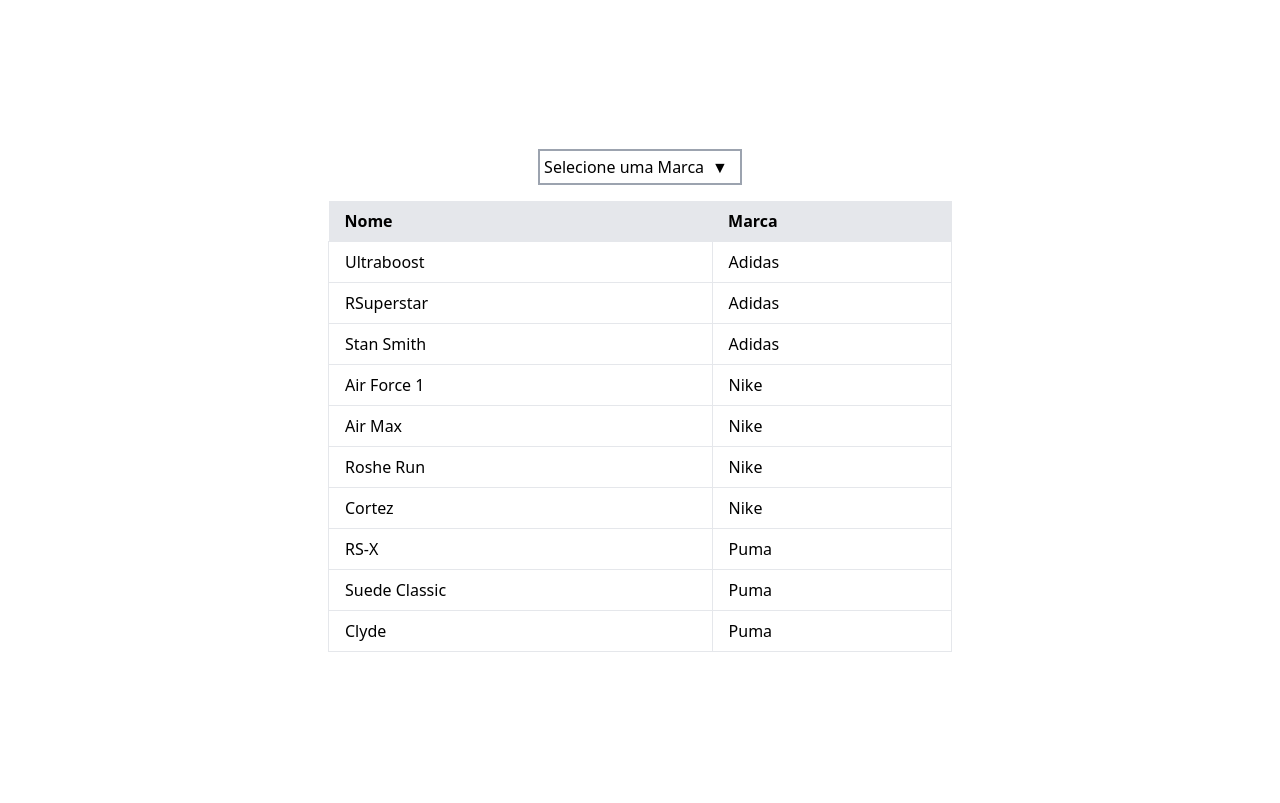
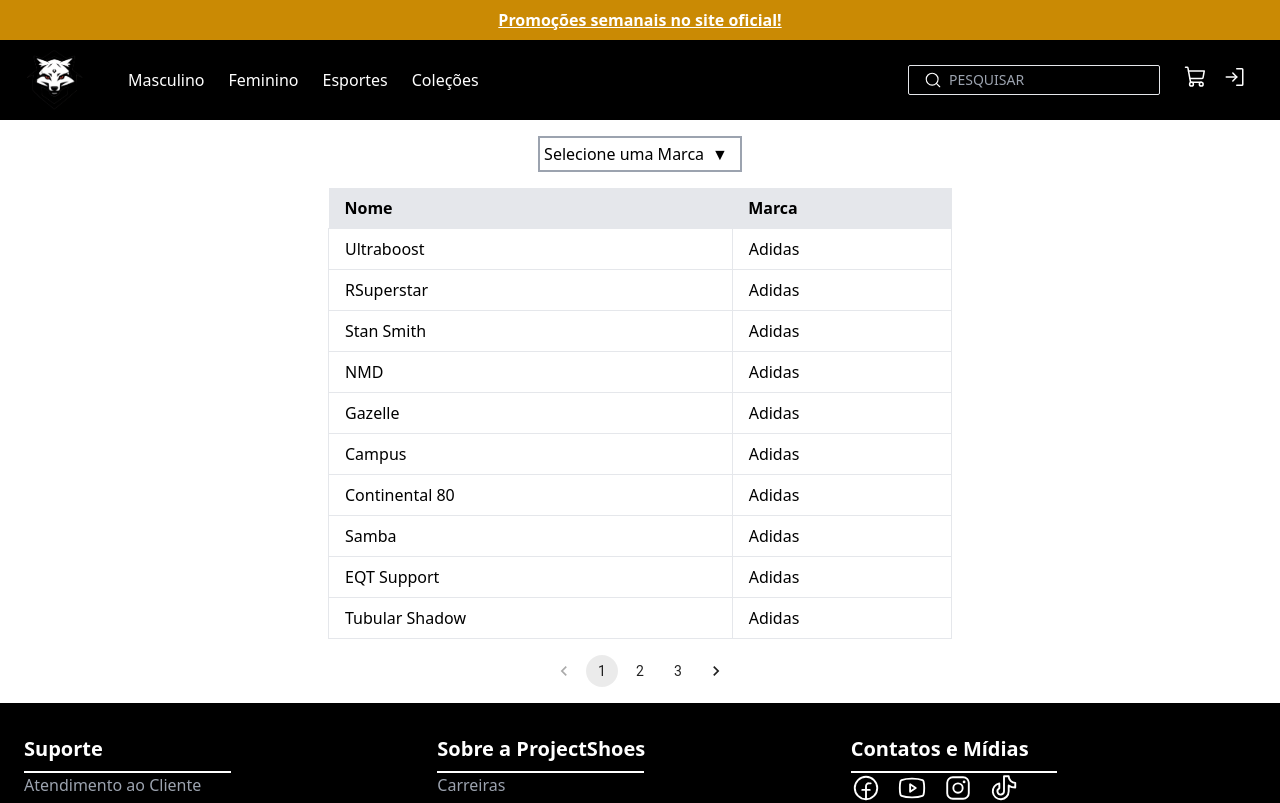
Before and after one commit to viicruz/projectshoes, a Next.js app: page /addShoes in a window 1280 px wide. Shown: the top 803 px of the page. Built offline with nearby package versions, Linux system fonts and the light colour scheme.

Commit message:
Feat-Add pagination
Add pagination with mui component

```diff
--- a/package.json
+++ b/package.json
@@ -9,7 +9,11 @@
     "lint": "next lint"
   },
   "dependencies": {
+    "@emotion/react": "^11.11.1",
+    "@emotion/styled": "^11.11.0",
     "@hookform/resolvers": "^3.3.0",
+    "@mui/material": "^5.14.10",
+    "@mui/x-data-grid": "^6.14.0",
     "@radix-ui/react-accordion": "^1.1.2",
     "@radix-ui/react-select": "^1.2.2",
     "@types/node": "20.5.0",
--- a/src/pages/addShoes.tsx
+++ b/src/pages/addShoes.tsx
@@ -1,23 +1,47 @@
 import React from 'react';
 import * as Select from '@radix-ui/react-select';
 import { useState } from 'react';
+import Pagination from '@mui/material/Pagination';
+
+import Header from '@/components/common/Header';
+import Footer from '@/components/common/Footer';
+
+
+
 
 const productList = [
   { id: 1, name: "Ultraboost", brand: "Adidas" },
   { id: 2, name: "RSuperstar", brand: "Adidas" },
   { id: 3, name: "Stan Smith", brand: "Adidas" },
+  { id: 4, name: "NMD", brand: "Adidas" },
+  { id: 5, name: "Gazelle", brand: "Adidas" },
+  { id: 6, name: "Campus", brand: "Adidas" },
+  { id: 7, name: "Continental 80", brand: "Adidas" },
+  { id: 8, name: "Samba", brand: "Adidas" },
+  { id: 9, name: "EQT Support", brand: "Adidas" },
+  { id: 10, name: "Tubular Shadow", brand: "Adidas" },
 
+  { id: 11, name: "Air Force 1", brand: "Nike" },
+  { id: 12, name: "Air Max", brand: "Nike" },
+  { id: 13, name: "Roshe Run", brand: "Nike" },
+  { id: 14, name: "Cortez", brand: "Nike" },
+  { id: 15, name: "Air Huarache", brand: "Nike" },
+  { id: 16, name: "Air Presto", brand: "Nike" },
+  { id: 17, name: "Zoom Pegasus", brand: "Nike" },
+  { id: 18, name: "Kyrie", brand: "Nike" },
+  { id: 19, name: "LeBron", brand: "Nike" },
+  { id: 20, name: "React Element", brand: "Nike" },
 
-  { id: 4, name: "Air Force 1", brand: "Nike" },
-  { id: 5, name: "Air Max", brand: "Nike" },
-  { id: 6, name: "Roshe Run", brand: "Nike" },
-  { id: 7, name: "Cortez", brand: "Nike" },
-
-
-  { id: 8, name: "RS-X", brand: "Puma" },
-  { id: 9, name: "Suede Classic", brand: "Puma" },
-  { id: 10, name: "Clyde", brand: "Puma" },
-
+  { id: 21, name: "RS-X", brand: "Puma" },
+  { id: 22, name: "Suede Classic", brand: "Puma" },
+  { id: 23, name: "Clyde", brand: "Puma" },
+  { id: 24, name: "Basket", brand: "Puma" },
+  { id: 25, name: "Future Rider", brand: "Puma" },
+  { id: 26, name: "California 34", brand: "Puma"},
+  { id: 27, name: "Cell", brand: "Puma" },
+  { id: 28, name: "King", brand: "Puma" },
+  { id: 29, name: "Vikky", brand: "Puma" },
+  { id: 30, name: "Enzo", brand: "Puma" }
 ];
 
 export default function AddShoes() {
@@ -30,8 +54,23 @@
     return product.brand === selectedBrand;
   });
 
+  const itemsPerPage = 10; // Número de itens por página
+  const [currentPage, setCurrentPage] = useState<number>(1);
+
+  const handlePageChange = (event: React.ChangeEvent<unknown>, newPage: number) => {
+    setCurrentPage(newPage);
+  };
+
+  const startIndex = (currentPage - 1) * itemsPerPage;
+  const endIndex = startIndex + itemsPerPage;
+
+  const getCurrentPageData = () => {
+    return filteredProducts.slice(startIndex, endIndex);
+  };
+
   return (
-    <div className="flex justify-center items-center bg-white w-full min-h-screen">
+    <div className="bg-white w-full min-h-screen">
+      <Header />
       <div className="p-4 w-full">
         <div className='flex justify-center'>
           <Select.Root onValueChange={setSelectedBrand}>
@@ -42,8 +81,12 @@
 
             <Select.Portal>
               <Select.Content className="bg-white border-gray-400 border-1">
-                <Select.ScrollUpButton  />
+                <Select.ScrollUpButton />
                 <Select.Viewport>
+                <Select.Item value="">
+                    <Select.ItemText>Todas as opções</Select.ItemText>
+                    <Select.ItemIndicator />
+                  </Select.Item>
                   <Select.Item value="Nike">
                     <Select.ItemText>Nike</Select.ItemText>
                     <Select.ItemIndicator />
@@ -75,7 +118,7 @@
               </tr>
             </thead>
             <tbody>
-            {filteredProducts.map((product) => (
+              {getCurrentPageData().map((product) => (
                 <tr key={product.id}>
                   <td className="py-2 px-4 border">{product.name}</td>
                   <td className="py-2 px-4 border">{product.brand}</td>
@@ -84,8 +127,16 @@
             </tbody>
           </table>
         </div>
+        <div className="flex justify-center mt-4">
+          <Pagination
+            count={Math.ceil(filteredProducts.length / itemsPerPage)}
+            page={currentPage}
+            onChange={handlePageChange}
+          />
+        </div>
 
       </div>
+      <Footer />
     </div>
   );
 }
```
Also changed, not shown: 1 other file (tests, documents, lock files or other folders). Lines whose indentation alone changed are shown as unchanged.
